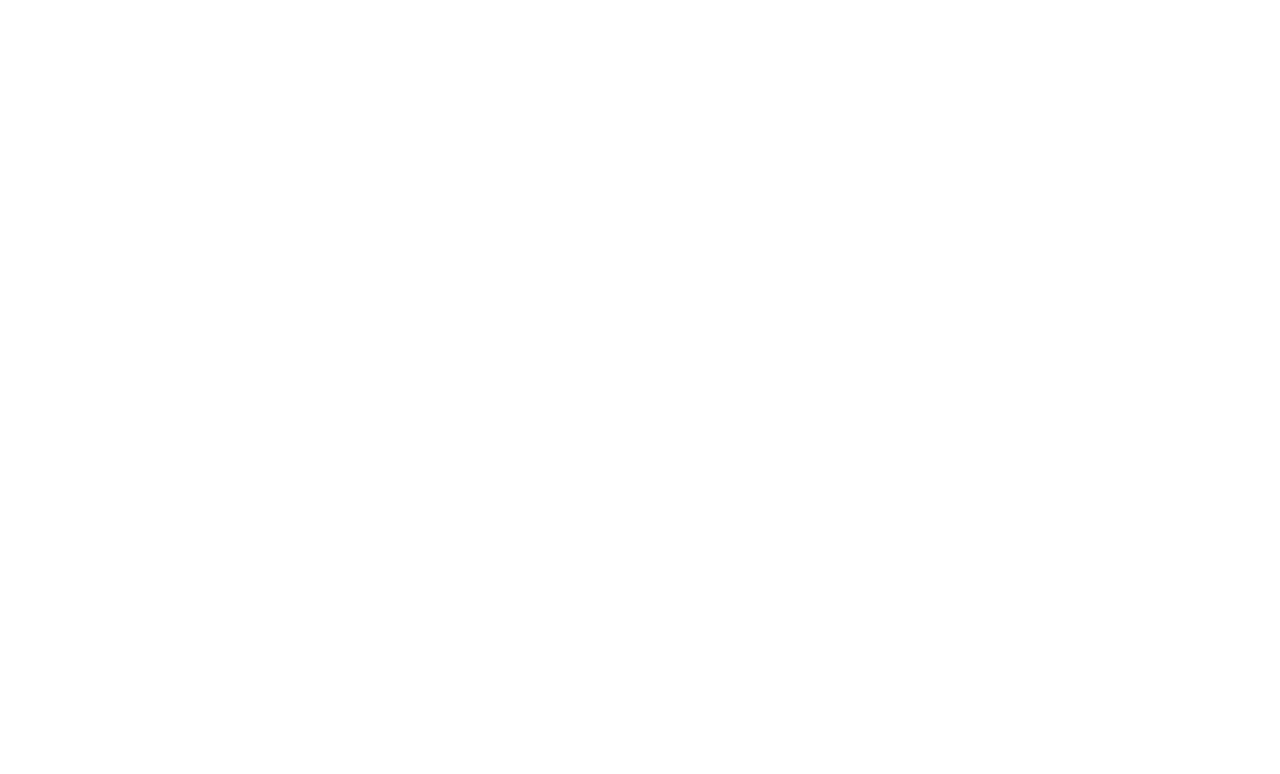
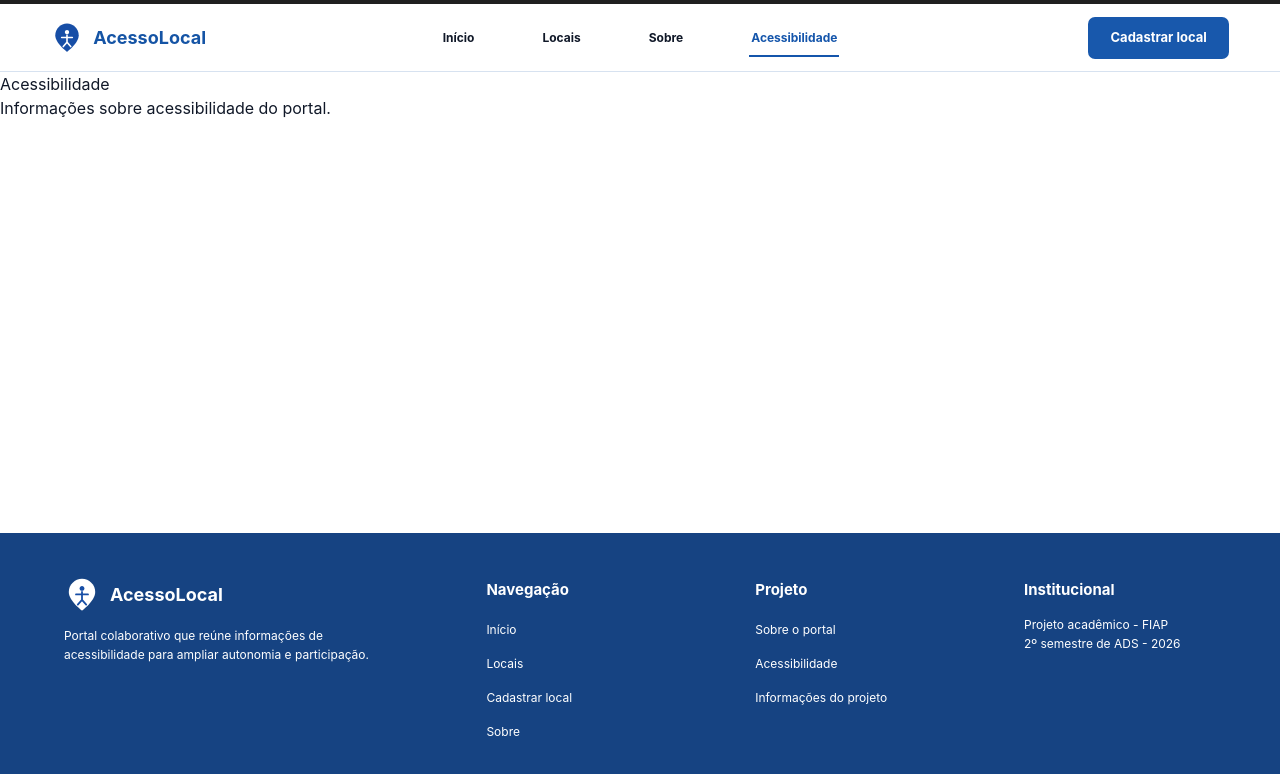
Before and after one commit to 1TDSPw-26/portal-locais-acessiveis, a React (Vite) app: page /acessibilidade in a window 1280 px wide. Before the commit this address had no page. Shown: the top 774 px of the page. Built offline with nearby package versions, Linux system fonts and the light colour scheme.

Commit message:
feat: Configuracao de rotas, alteracao no Header.tsx

```diff
--- a/src/components/MainLayout/Header.tsx
+++ b/src/components/MainLayout/Header.tsx
@@ -1,46 +1,58 @@
+import { Link, NavLink } from 'react-router-dom'
 import logo from '../../assets/logo.svg'
 
 const navigationItems = [
-  { label: 'Início', active: true },
-  { label: 'Locais', active: false },
-  { label: 'Sobre', active: false },
-  { label: 'Acessibilidade', active: false },
+  { label: 'Início', path: '/' },
+  { label: 'Locais', path: '/locais' },
+  { label: 'Sobre', path: '/sobre' },
+  { label: 'Acessibilidade', path: '/acessibilidade' },
 ]
 
 export default function Header() {
   return (
     <header className="grid min-h-[72px] grid-cols-[minmax(180px,1fr)_auto_minmax(180px,1fr)] items-center gap-8 border-t-4 border-t-header-edge border-b border-b-border-subtle bg-white px-[clamp(24px,4vw,52px)] max-[820px]:grid-cols-[1fr_auto] max-[820px]:gap-x-6 max-[820px]:gap-y-3 max-[820px]:py-3.5 max-[520px]:grid-cols-1 max-[520px]:px-5">
-      <div className="text-brand-primary flex w-max items-center gap-2.5 text-lg font-bold">
-        <img className="size-8 shrink-0" src={logo} alt="Logo do AcessoLocal" />
+      <Link
+        to="/"
+        className="text-brand-primary flex w-max items-center gap-2.5 text-lg font-bold"
+      >
+        <img
+          className="size-8 shrink-0"
+          src={logo}
+          alt="Logo do AcessoLocal"
+        />
         <span>AcessoLocal</span>
-      </div>
+      </Link>
 
       <nav
         className="flex h-full items-center justify-center gap-[clamp(36px,5vw,76px)] max-[820px]:col-span-full max-[820px]:row-start-2 max-[820px]:min-w-0 max-[820px]:justify-start max-[820px]:gap-8 max-[820px]:overflow-x-auto max-[520px]:row-start-3 max-[520px]:gap-7"
         aria-label="Navegação principal"
       >
         <ul className="flex h-full items-center gap-[inherit]">
-          {navigationItems.map(({ label, active }) => (
+          {navigationItems.map(({ label, path }) => (
             <li className="h-full" key={label}>
-              <span
-                className={`relative flex h-full items-center px-0.5 text-xs font-bold whitespace-nowrap max-[820px]:min-h-9 ${
-              active
-                ? 'text-brand-active after:bg-brand-active after:absolute after:right-0 after:bottom-3.5 after:left-0 after:h-0.5 after:content-[\'\'] max-[820px]:after:bottom-0'
-                : 'text-gray-900'
-            }`
+              <NavLink
+                to={path}
+                className={({ isActive }) =>
+                  `relative flex h-full items-center px-0.5 text-xs font-bold whitespace-nowrap max-[820px]:min-h-9 ${
+                    isActive
+                      ? "text-brand-active after:bg-brand-active after:absolute after:right-0 after:bottom-3.5 after:left-0 after:h-0.5 after:content-[''] max-[820px]:after:bottom-0"
+                      : 'text-gray-900'
+                  }`
                 }
-                aria-current={active ? 'page' : undefined}
               >
                 {label}
-              </span>
+              </NavLink>
             </li>
           ))}
         </ul>
       </nav>
 
-      <span className="bg-brand-action inline-flex min-h-10.5 items-center justify-center justify-self-end rounded-[7px] px-5.5 text-[13px] font-bold whitespace-nowrap text-white max-[520px]:row-start-2 max-[520px]:justify-self-stretch">
+      <Link
+        to="/cadastrar"
+        className="bg-brand-action inline-flex min-h-10.5 items-center justify-center justify-self-end rounded-[7px] px-5.5 text-[13px] font-bold whitespace-nowrap text-white max-[520px]:row-start-2 max-[520px]:justify-self-stretch"
+      >
         Cadastrar local
-      </span>
+      </Link>
     </header>
   )
 }
--- /dev/null
+++ b/src/pages/Acessibilidade/Acessibilidade.tsx
@@ -0,0 +1,8 @@
+export default function Acessibilidade() {
+  return (
+    <section>
+      <h1>Acessibilidade</h1>
+      <p>Informações sobre acessibilidade do portal.</p>
+    </section>
+  )
+}
--- a/src/routes/AppRoutes.tsx
+++ b/src/routes/AppRoutes.tsx
@@ -1,24 +1,21 @@
-
-import { Routes, Route } from 'react-router-dom'
-
+import { Route, Routes } from 'react-router-dom'
 import MainLayout from '../components/MainLayout/Main'
 import Cadastro from '../pages/Cadastro/Cadastro'
 import Home from '../pages/Home/Home'
 import Locais from '../pages/Locais/Locais'
 import Sobre from '../pages/Sobre/Sobre'
+import Acessibilidade from '../pages/Acessibilidade/Acessibilidade'
 
-function AppRoutes() {
+export default function AppRoutes() {
   return (
     <Routes>
-            <Route path="/" element={<MainLayout />}>
+      <Route element={<MainLayout />}>
         <Route index element={<Home />} />
         <Route path="locais" element={<Locais />} />
-                <Route path="cadastro" element={<Cadastro />} />
+        <Route path="cadastrar" element={<Cadastro />} />
         <Route path="sobre" element={<Sobre />} />
-
+        <Route path="acessibilidade" element={<Acessibilidade />} />
       </Route>
     </Routes>
   )
 }
-
-export default AppRoutes
```
Lines whose indentation alone changed are shown as unchanged.
